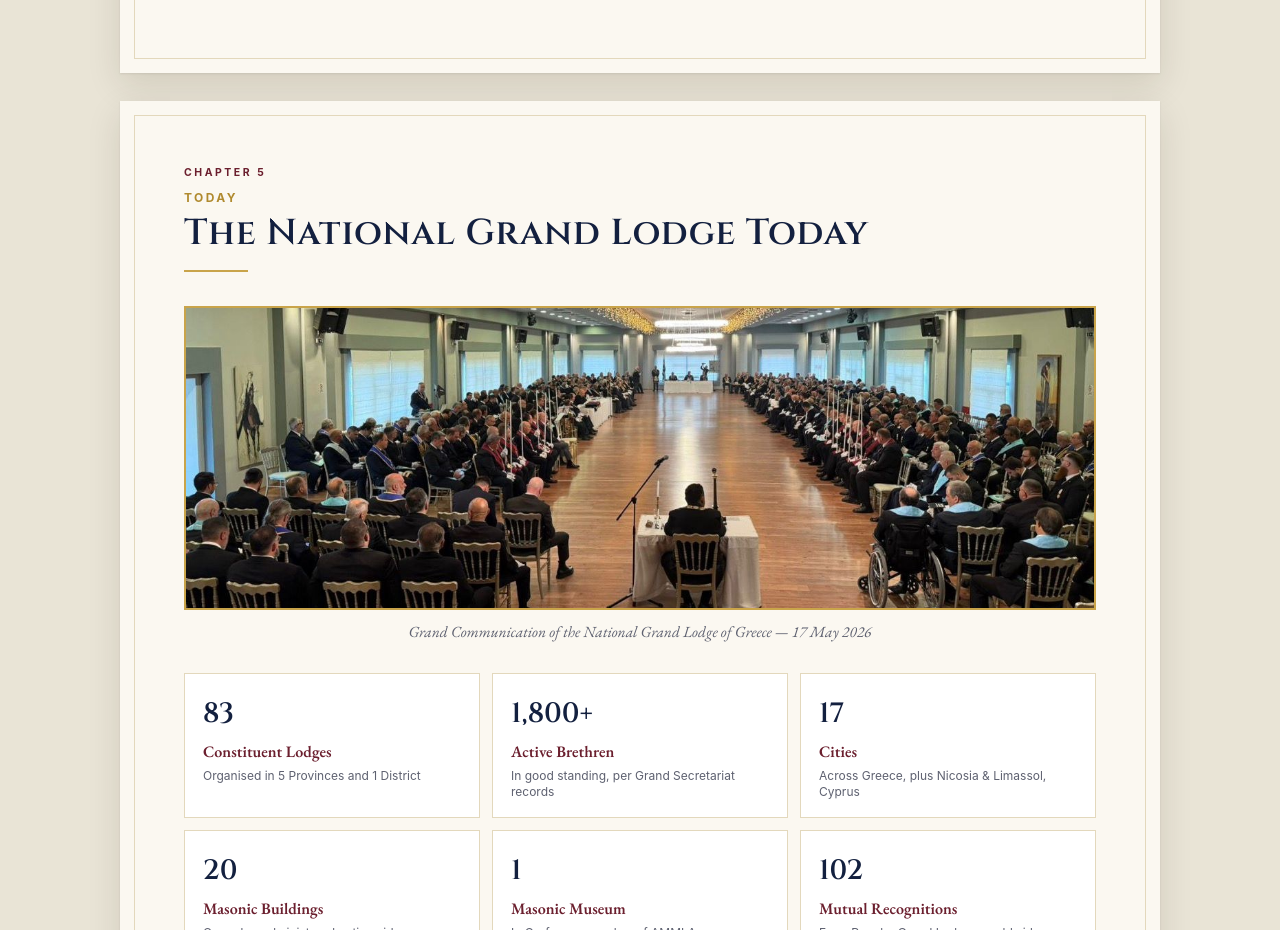
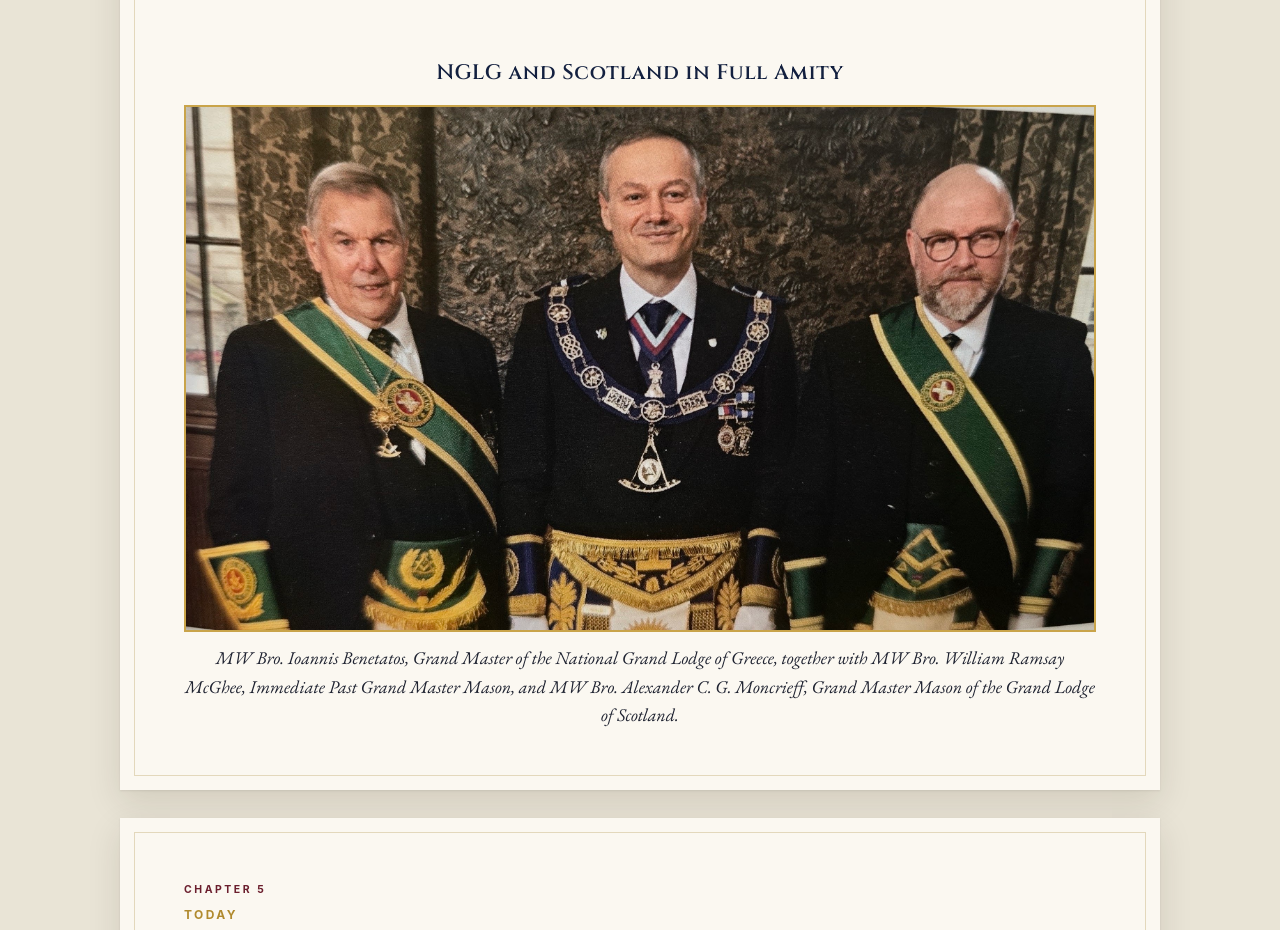
Before and after one commit to webappngdsib/ORIGIN-AND-REGULARITY-NGLG-CHANCELLOR, a plain HTML site: page index.html in a window 1280 px wide. Shown: the part 9288-10218 px from the top of the page. Drawn offline with nearby package versions, Linux system fonts and the light colour scheme.

Commit message:
Add full-width Scotland fraternal amity photograph and caption

```diff
--- a/index.html
+++ b/index.html
@@ -155,6 +155,13 @@
       <div class="prose"><p data-t="coexP1"></p><p data-t="coexP2"></p></div>
       <aside class="callout"><h4 data-t="keyTitle"></h4><p data-t="keyText"></p><blockquote data-t="keyQuote"></blockquote></aside>
     </div>
+    <section aria-labelledby="scotland-amity-title" lang="en" dir="ltr" style="margin:32px 0 0;break-inside:avoid">
+      <h3 id="scotland-amity-title" class="sub-head center">NGLG and Scotland in Full Amity</h3>
+      <figure style="margin:0;width:100%">
+        <img src="20261127_134758~2.jpg" alt="Fraternal meeting of the National Grand Lodge of Greece and the Grand Lodge of Scotland" style="display:block;width:100%;height:auto;box-sizing:border-box;border:2px solid var(--gold-2)">
+        <figcaption style="margin-top:12px;text-align:center;font-style:italic">MW Bro. Ioannis Benetatos, Grand Master of the National Grand Lodge of Greece, together with MW Bro. William Ramsay McGhee, Immediate Past Grand Master Mason, and MW Bro. Alexander C. G. Moncrieff, Grand Master Mason of the Grand Lodge of Scotland.</figcaption>
+      </figure>
+    </section>
   </div>
 </section>
 
```
